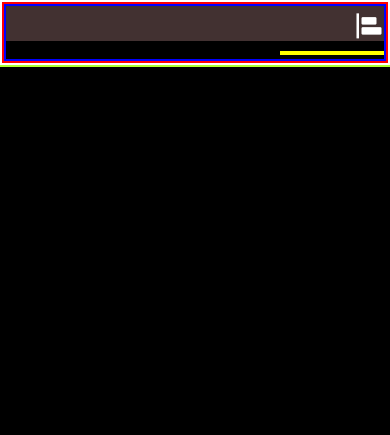
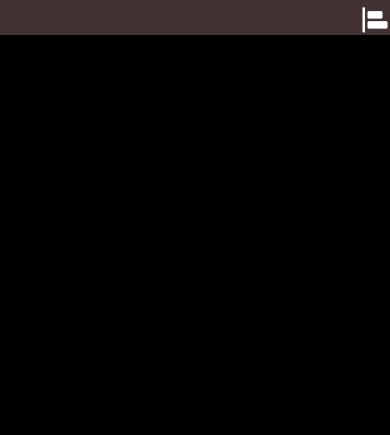
Before and after one commit to Rasheesays/Portfolio-Private-, a plain HTML site: page index.html in a window 390 px wide. Drawn offline with nearby package versions, Linux system fonts and the light colour scheme.

Commit message:
Responsive test 6
Here i removed all the line and increased the font sizes of the nav items. The check was carried out on my phone

```diff
--- a/index.html
+++ b/index.html
@@ -12,8 +12,8 @@
 <body>
     <header>
         <nav class="navbar-container">
-            <a href="#" class="nav-hamburger"> <i class='bx bxs-objects-horizontal-left' id="hamburger"></i>
-            </a>
+            <a href="#" class="nav-hamburger"> <i class='bx bxs-objects-horizontal-left' id="hamburger"></i></a>
+            <!-- <a href="#" class="nav-hamburger"> <i class='bx bx-collapse-vertical'></i></i></a> -->
             <ul id="navItems">
                 <li><a href="">Home</a></li>
                 <li><a href="">About</a></li>
--- a/index.js
+++ b/index.js
@@ -111,6 +111,10 @@ function showNav() {
 const hamburger = document.getElementById("hamburger");
 const navItems = document.getElementById("navItems");
 
+const hamburgerOpenIcon = document.querySelectorAll(".nav-hamburger")[0]
+const hamburgerCloseIcon = document.querySelectorAll(".nav-hamburger")[1]
+
+// navItems.style.display="block"
 hamburger.addEventListener("click", () => {
   // if (navItems.style.display === "inline-block") {
   //   navItems.style.display = "none";
@@ -119,4 +123,10 @@ hamburger.addEventListener("click", () => {
   // }
 
   navItems.classList.toggle("show")
+  // setInterval(()=>{hamburgerOpenIcon.replaceWith(hamburgerCloseIcon.cloneNode(true))},2000)
+
+  // if(){
+  //   hamburgerCloseIcon.addEventListener("click", )
+  // }
+  // setInterval(()=>{hamburgerCloseIcon.replaceWith(hamburgerOpenIcon.cloneNode(true))},2000)
 });
--- a/style.css
+++ b/style.css
@@ -88,14 +88,13 @@
 
 html {
   font-size: 1rem;
-  outline: 2px solid greenyellow;
+  /* outline: 2px solid greenyellow; */
 }
 
 body {
   background-color: #000;
   color: #fff;
-  overflow-x: hidden;
-  border: 2px solid white;
+  /* overflow-x: hidden; */
 }
 
 /* ========================= */
@@ -105,7 +104,7 @@ body {
 /* ========================= */
 
 header {
-  border: 2px solid red;
+  /* border: 2px solid red; */
   position: sticky;
   top: 0;
   z-index: 1000;
@@ -120,7 +119,7 @@ header {
   align-items: center;
   font-size: 1rem;
   font-weight: 700;
-  border: 2px solid blue;
+  /* border: 2px solid blue; */
   /* overflow-x: auto; */
 }
 
@@ -134,7 +133,7 @@ header {
   display: flex;
   justify-content: space-between;
   align-items: center;
-  border: 2px solid yellow;
+  /* border: 2px solid yellow; */
 }
 
 .navbar-container ul li {
@@ -188,29 +187,34 @@ header {
     padding: 0;
     text-align: right;
   }
-  /* #navItems{
-    margin: 0 auto;
-    display: none;
-    justify-content: right;
-    height: 300px;
-  } */
-  #navItems{
+  #navItems {
     max-height: 0;
     overflow: hidden;
     transition: max-height 2s ease;
     display: inline-block;
+  }
+  #navItems.show {
+    max-height: 800px;
+  }
 
+  .navbar-container ul {
+    margin: 0 auto;
+    width: 60%;
+    background: #0000005c;
   }
-  #navItems.show{
-    max-height: 300px;
+
+  .navbar-container ul li a {
+    font-size: 3rem;
+    font-family: "interDisplay-Black";
   }
+
   .socialsContainer {
     display: none;
   }
   .nav-hamburger {
     display: block;
     height: 35px;
-    width: 100%;
+    /* width: 100%; */
     /* border: 2px solid pink; */
     text-decoration: none;
     background-color: #7a5c5c8a;
```
